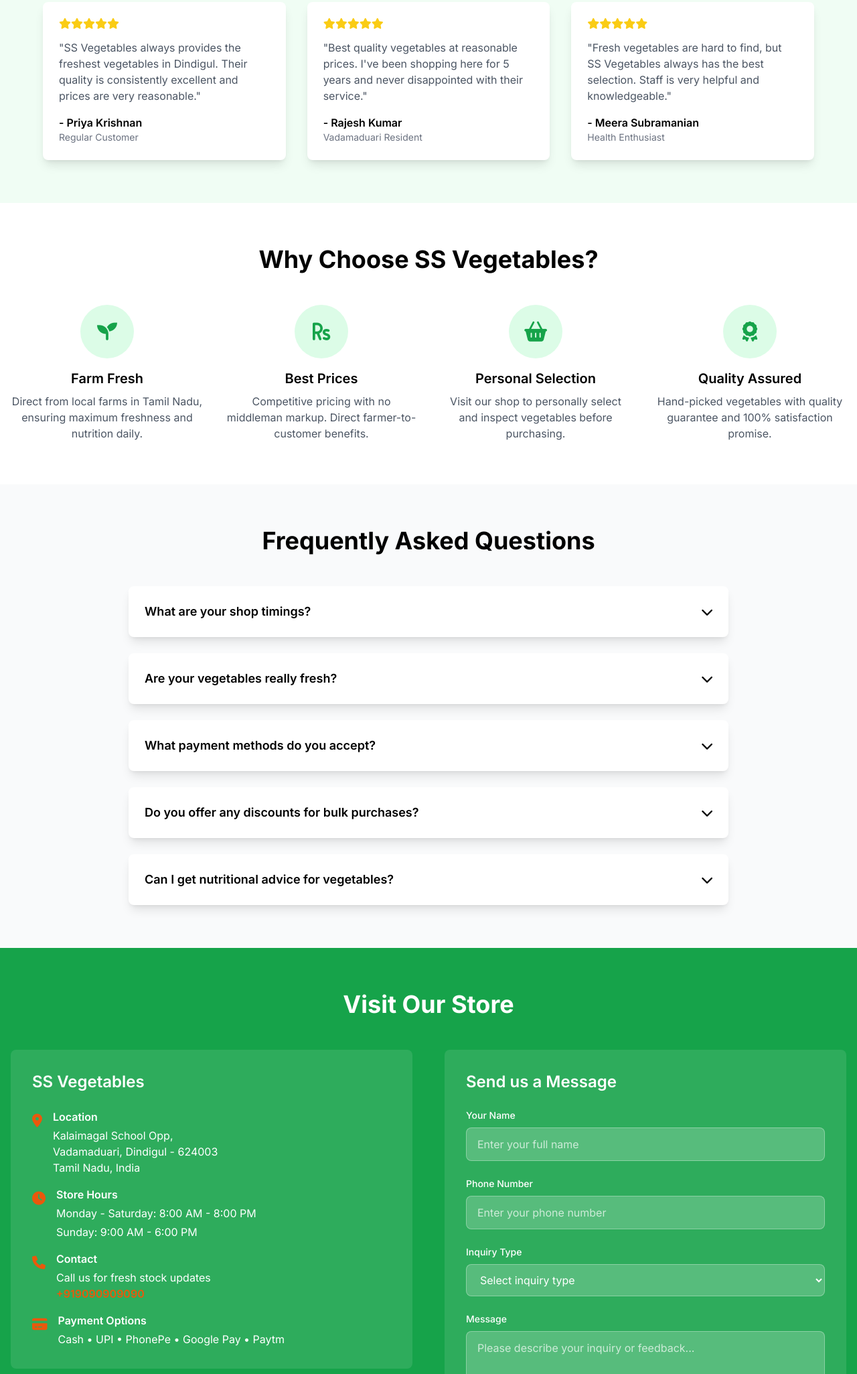
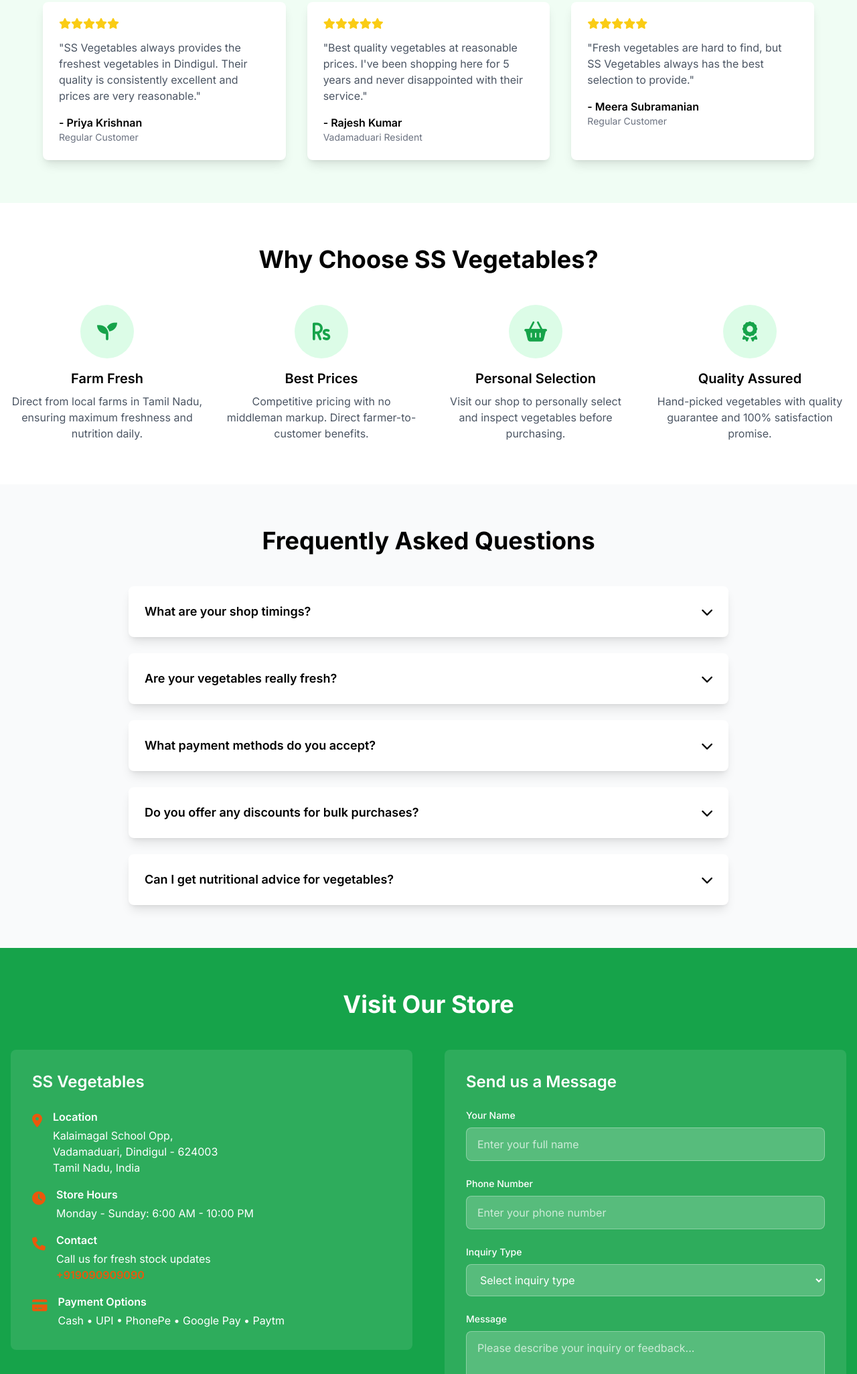
Before and after one commit to karthikeyan-WebDev/Website-veg, a plain HTML site: page index.html in a window 1280 px wide. Shown: the part 3579-5630 px from the top of the page at 67% size. Drawn offline with nearby package versions, Linux system fonts and the light colour scheme.

Commit message:
time are update

```diff
--- a/index.html
+++ b/index.html
@@ -282,9 +282,9 @@
                             <i class="fas fa-star"></i>
                         </div>
                     </div>
-                    <p class="text-gray-600 mb-4">"Fresh vegetables are hard to find, but SS Vegetables always has the best selection. Staff is very helpful and knowledgeable."</p>
+                    <p class="text-gray-600 mb-4">"Fresh vegetables are hard to find, but SS Vegetables always has the best selection to provide."</p>
                     <div class="font-semibold">- Meera Subramanian</div>
-                    <div class="text-sm text-gray-500">Health Enthusiast</div>
+                    <div class="text-sm text-gray-500">Regular Customer</div>
                 </div>
             </div>
         </div>
@@ -338,7 +338,7 @@
                         <i class="fas fa-chevron-down transform transition-transform duration-200" id="faq-icon-1"></i>
                     </button>
                     <div class="faq-content hidden mt-4 text-gray-600" id="faq-content-1">
-                        <p>We are open Monday to Saturday from 8:00 AM to 8:00 PM, and Sundays from 9:00 AM to 6:00 PM. Visit us at Kalaimagal School Opp, Vadamaduari, Dindigul.</p>
+                        <p>We are open Monday to Sunday from 6:00 AM to 10:00 PM, Visit us at Kalaimagal School Opp, Vadamaduari, Dindigul.</p>
                     </div>
                 </div>
                 <div class="bg-white rounded-lg shadow-lg p-6 fade-in">
@@ -374,7 +374,7 @@
                         <i class="fas fa-chevron-down transform transition-transform duration-200" id="faq-icon-5"></i>
                     </button>
                     <div class="faq-content hidden mt-4 text-gray-600" id="faq-content-5">
-                        <p>Absolutely! Our knowledgeable staff can provide information about nutritional benefits and cooking suggestions for all our vegetables.</p>
+                        <p>Absolutely! we can provide information about nutritional benefits and cooking suggestions for all our vegetables.</p>
                     </div>
                 </div>
             </div>
@@ -403,8 +403,8 @@
                                 <div>
                                     <h4 class="font-semibold mb-1">Store Hours</h4>
                                     <div class="space-y-1">
-                                        <p>Monday - Saturday: 8:00 AM - 8:00 PM</p>
-                                        <p>Sunday: 9:00 AM - 6:00 PM</p>
+                                        <p>Monday - Sunday: 6:00 AM - 10:00 PM</p>
+
                                     </div>
                                 </div>
                             </div>
```
